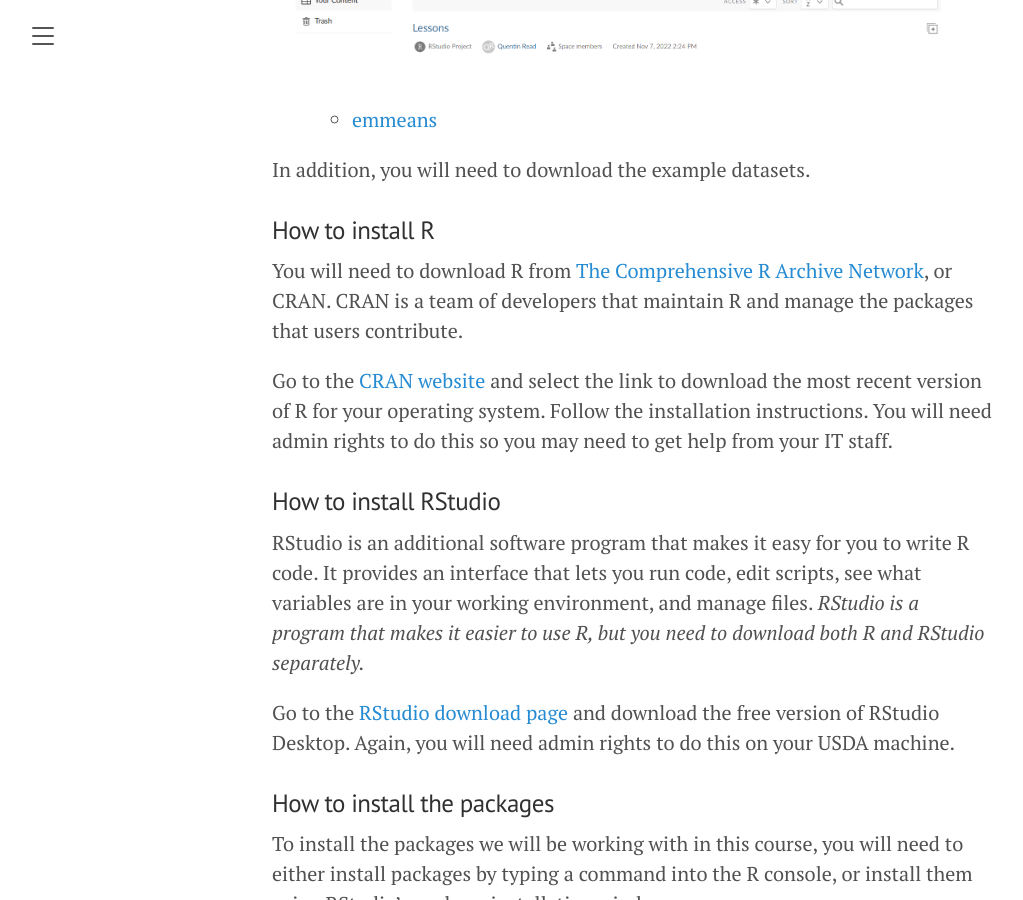
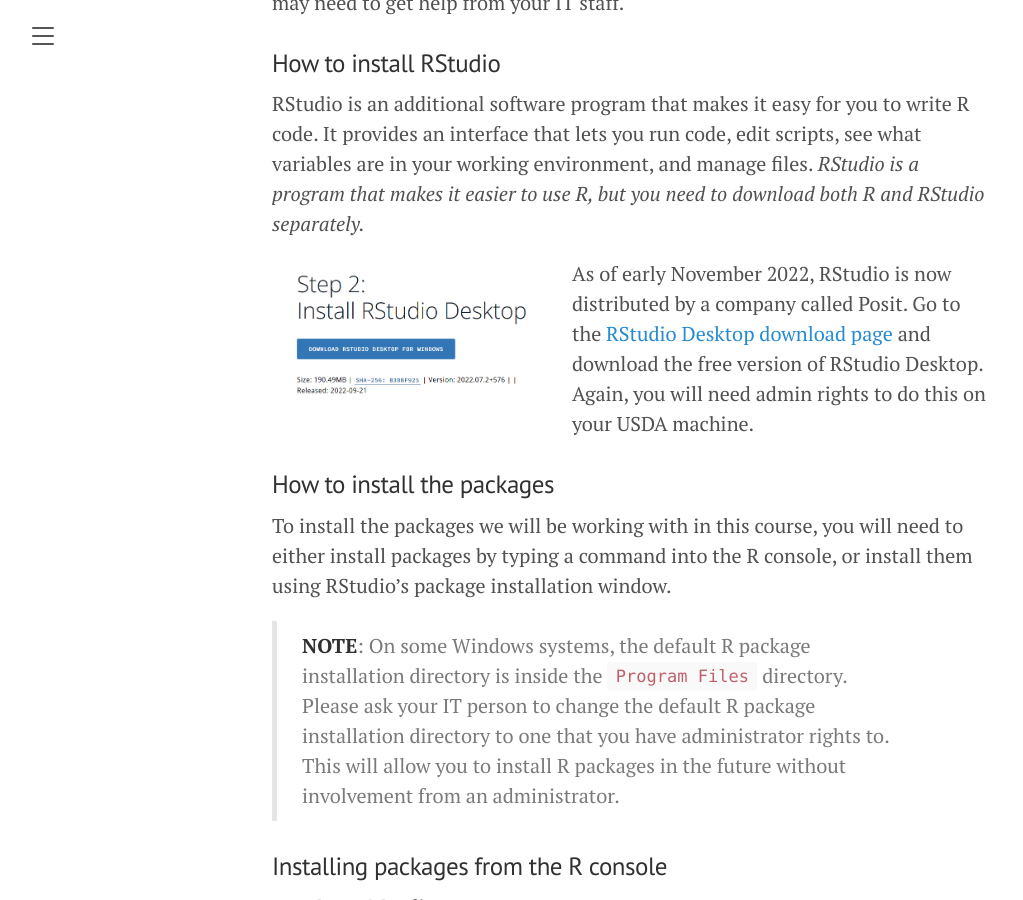
Before and after one commit to qdread/glmm-workshop-dec2022, a Jekyll site: the page built from install.md, in a window 1280 px wide and 900 px high, scrolled down 3199 px. Shown: the whole window, without its empty margins (8-1031 px from the left). Built offline with Jekyll 4.4.1, drawn with Linux system fonts in a browser that asks for light colours.

Commit message:
layout inst page

```diff
--- a/install.md
+++ b/install.md
@@ -14,25 +14,29 @@
 
 > NOTE: Your RStudio Cloud access is for instructional purposes only. Please do not upload the government's data to this cloud server. To work with your USDA data using R, please install the software locally or use SciNet.
 
-![email signup](../public/images/rstudio_cloud_signup.png){: align="left" style="padding-right: 25px" }
+![email signup](../public/images/rstudio_cloud_signup.png){: align="left" style="padding-right: 25px; float: left" height="300px" }
 
 You will receive a signup link by email. Please let your instructor know if you need the link to be resent.
 
 Open the link in your browser. You'll be prompted to either log in or sign up. Click "Sign Up" to create an account.
+<br><br><br><br><br><br>
 
-![email verification](../public/images/rstudio_cloud_verify_email.png){: align="left" style="padding-right: 25px" }
+![email verification](../public/images/rstudio_cloud_verify_email.png){: align="left" style="padding-right: 25px; float: left" height="300px" }
 
 Verify the email address that you used to create the account.
+<br><br><br><br><br><br><br><br><br>
 
-![join space prompt](../public/images/rstudio_cloud_join_prompt.png){: align="left" style="padding-right: 25px" }
+![join space prompt](../public/images/rstudio_cloud_join_prompt.png){: align="left" style="padding-right: 25px; float: left" width="300px" }
 
 When you log in, you will be asked whether you want to join the "December 2022 Stats Workshop" workspace. Click "Yes"!
+<br><br><br><br><br>
 
-![navigation bar](../public/images/rstudio_cloud_left_bar.png){: align="left" style="padding-right: 25px" }
+![navigation bar](../public/images/rstudio_cloud_left_bar.png){: align="left" style="padding-right: 25px; float: left" height="300px" }
 
 Select the December 2022 Stats Workshop space in the left-hand navigation bar.
+<br><br><br><br><br><br><br><br><br>
 
-![content pane](../public/images/rstudio_cloud_content.png){: align="left" style="padding-right: 25px" }
+![content pane](../public/images/rstudio_cloud_content.png){: align="left" style="padding-right: 25px; float:left" width="400px" }
 
 In the central pane you will be able to see the projects associated with this workspace. Currently there is only one, called "Lessons." Click on it to enter the "Lessons" project space.
 
@@ -57,13 +61,17 @@
 
 You will need to download R from [The Comprehensive R Archive Network](https://cran.r-project.org/), or CRAN. CRAN is a team of developers that maintain R and manage the packages that users contribute.
 
+![CRAN R download screenshot](../public/images/cran_screenshot.png){: align="left" style="padding-right: 25px" width="400px" }
+
 Go to the [CRAN website](https://cran.r-project.org/) and select the link to download the most recent version of R for your operating system. Follow the installation instructions. You will need admin rights to do this so you may need to get help from your IT staff.
 
 ### How to install RStudio
 
 RStudio is an additional software program that makes it easy for you to write R code. It provides an interface that lets you run code, edit scripts, see what variables are in your working environment, and manage files. *RStudio is a program that makes it easier to use R, but you need to download both R and RStudio separately.*
 
-Go to the [RStudio download page](https://www.rstudio.com/products/rstudio/download/) and download the free version of RStudio Desktop. Again, you will need admin rights to do this on your USDA machine.
+![Posit RStudio download screenshot](../public/images/posit_screenshot.png){: align="left" style="padding-right: 25px" width="300px" }
+
+As of early November 2022, RStudio is now distributed by a company called Posit. Go to the [RStudio Desktop download page](https://posit.co/download/rstudio-desktop/) and download the free version of RStudio Desktop. Again, you will need admin rights to do this on your USDA machine.
 
 ### How to install the packages
 
```
Also changed, not shown: syllabus.md (+8 -9 lines), public/images/cran_screenshot.png (added), public/images/posit_screenshot.png (added).
